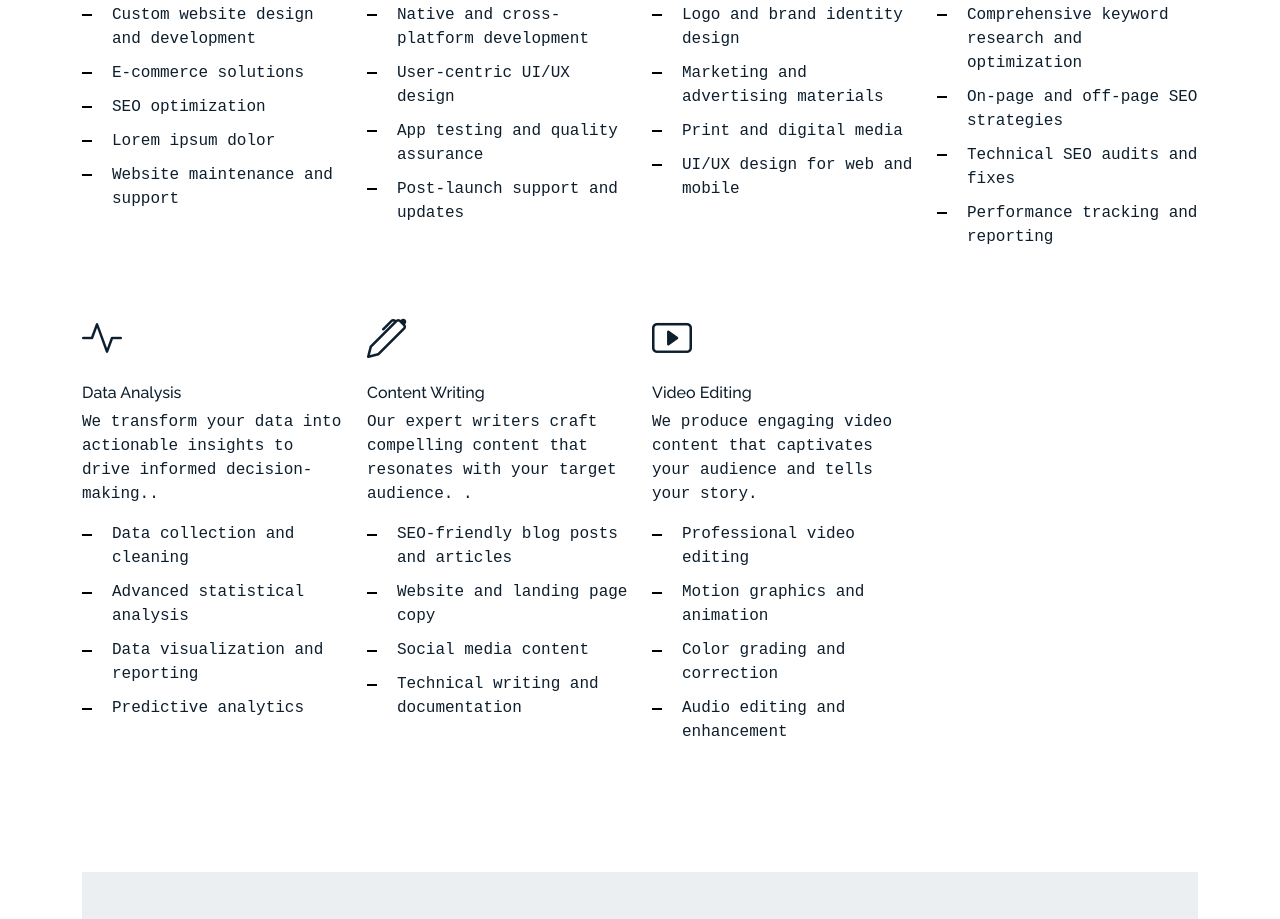
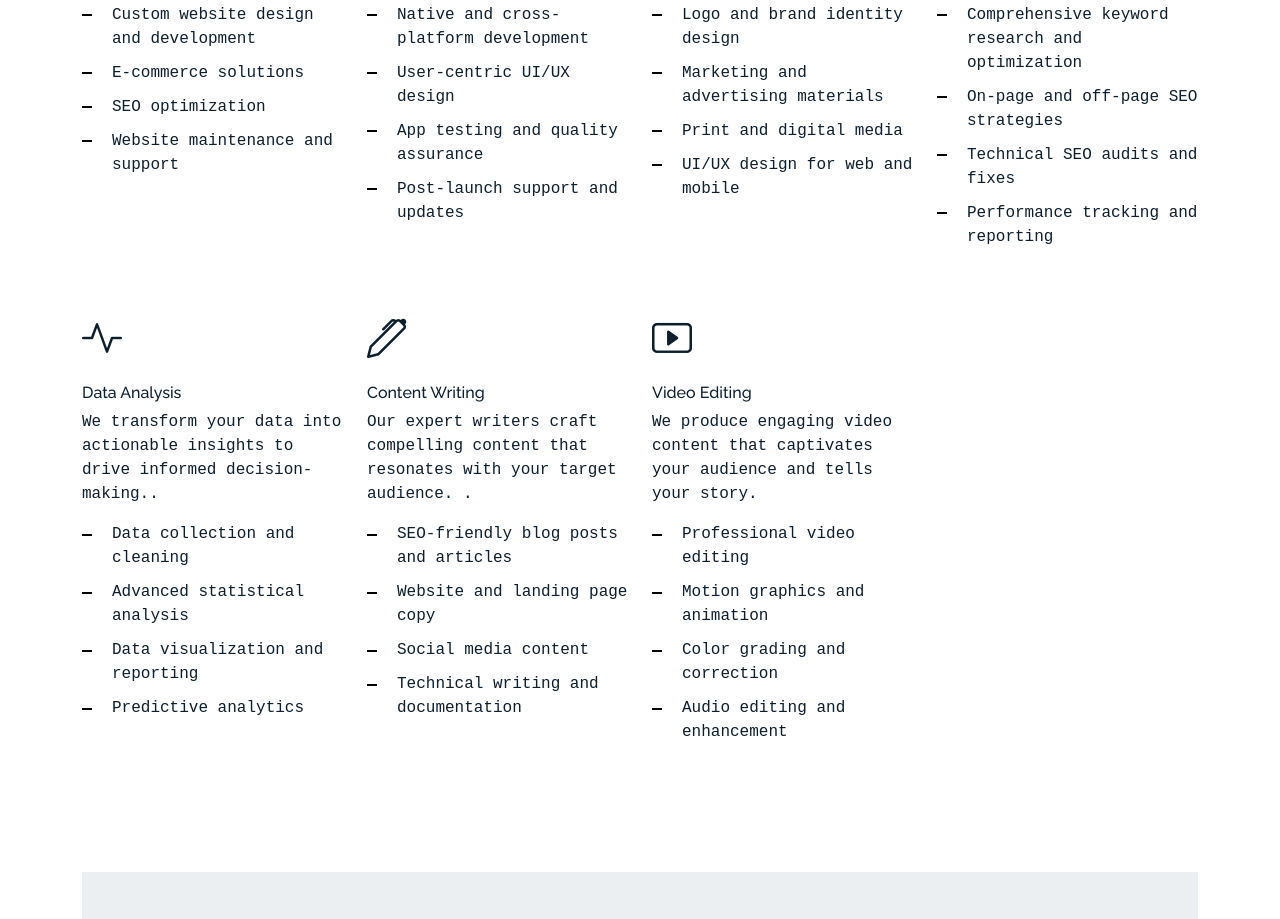
Before and after one commit to tayyabaejaz/TyrosoftDev, a plain HTML site: page index.html in a window 1280 px wide. Shown: the part 1533-2452 px from the top of the page. Drawn offline with Linux system fonts and the light colour scheme; a web font is replaced by a local one.

Commit message:
updated Our services

```diff
--- a/index.html
+++ b/index.html
@@ -241,7 +241,6 @@
                 <li>Custom website design and development</li>
                 <li>E-commerce solutions</li>
                 <li>SEO optimization</li>
-                <li>Lorem ipsum dolor</li>
                 <li>Website maintenance and support</li>
               </ul>
             </div>
```
